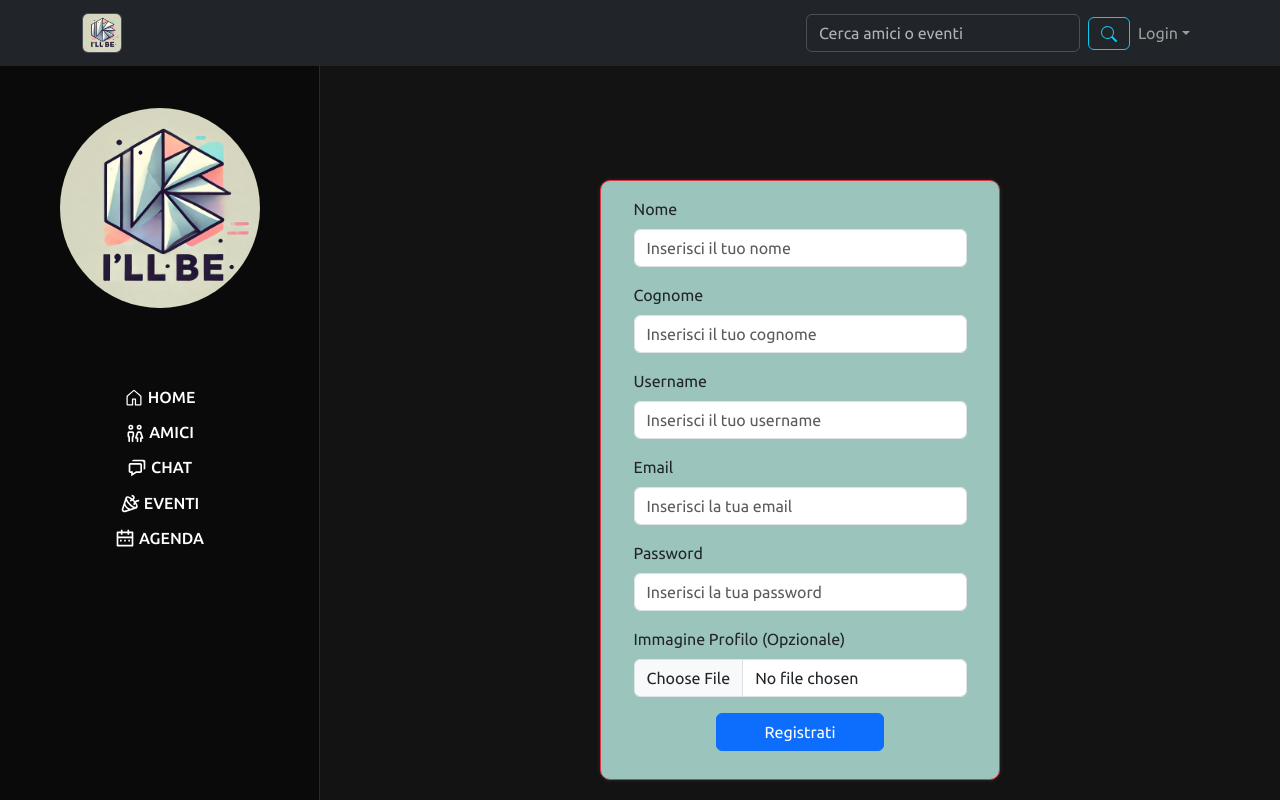
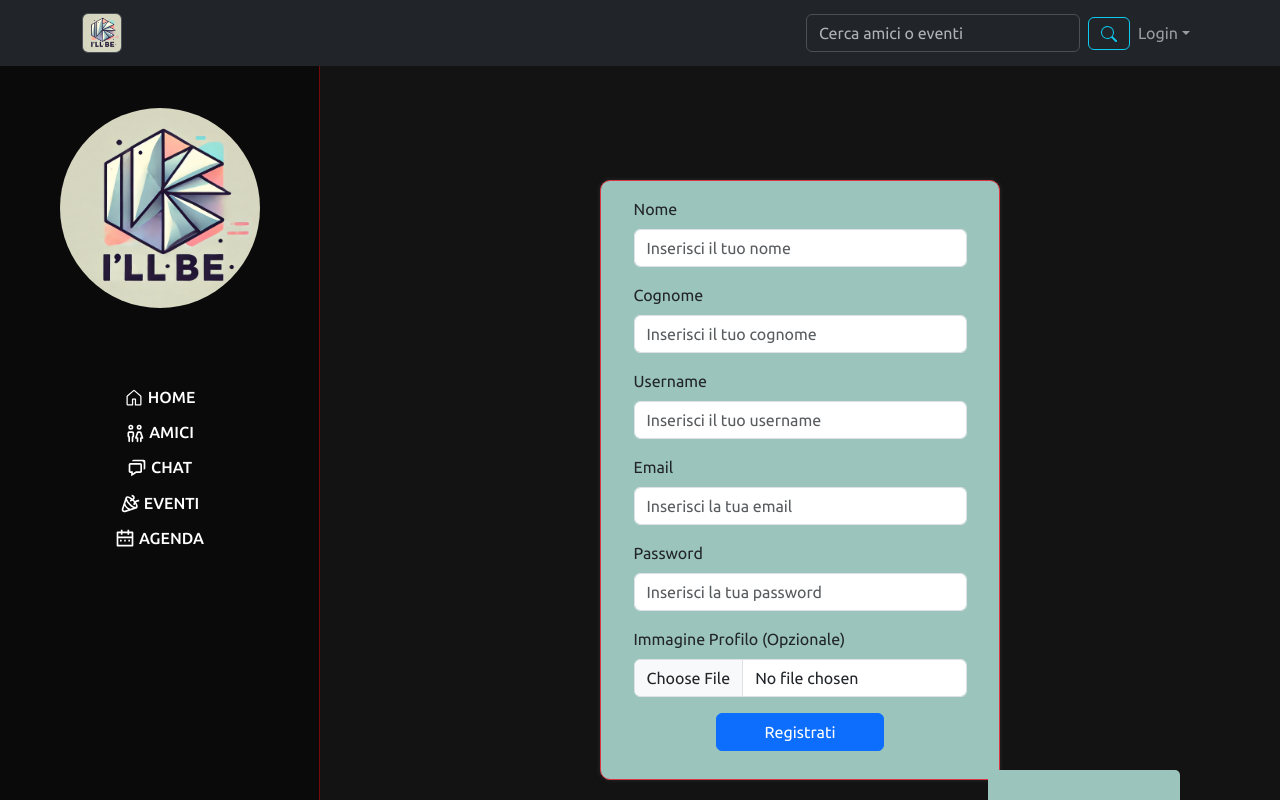
Before and after one commit to Cecchy2/i_ll_be_frontend, a React (Vite) app: page /registrazione in a window 1280 px wide. Built offline with nearby package versions, Linux system fonts and the light colour scheme; no server answers.

Commit message:
aggiunto footer

```diff
--- a/src/App.css
+++ b/src/App.css
@@ -98,6 +98,17 @@ transform: scale(1.2);
     background-color: rgb(215, 215, 193);
     min-height: 60vh;
     margin-inline: 5% ;
+  }
 
+  .chatBox{
+    width: 200px;
+    height: 30px;
+    background-color: #9BC4BC;
 
+    position: fixed;
+    bottom: 0;
+    right: 100px;
+    width: 15%;
+    z-Index: 1000;
+    border-radius: 5px 5px 0 0;
   }
--- a/src/App.jsx
+++ b/src/App.jsx
@@ -10,6 +10,7 @@ import ChatPage from "./components/ChatPage";
 import EventiPage from "./components/EventiPage";
 import LoginPage from "./components/LoginPage";
 import RegistrazionePage from "./components/RegistrazionePage";
+import Footer from "./components/Footer";
 
 function App() {
   return (
@@ -27,6 +28,7 @@ function App() {
           <Route path="/registrazione" element={<RegistrazionePage />} />
         </Routes>
       </div>
+      <Footer />
     </BrowserRouter>
   );
 }
--- a/src/components/ChatPage.jsx
+++ b/src/components/ChatPage.jsx
@@ -6,7 +6,7 @@ const ChatPage = () => {
       <h1 className="text-center mt-3 mb-5 text-white">•ChatPage•</h1>
       <Container>
         <Row>
-          <Col className="chatLines">ciao</Col>
+          <Col className="chatLines"></Col>
         </Row>
       </Container>
     </div>
--- /dev/null
+++ b/src/components/Footer.jsx
@@ -0,0 +1,11 @@
+import { Container } from "react-bootstrap";
+
+const Footer = () => {
+  return (
+    <Container className="position-relative">
+      <div className="chatBox"></div>
+    </Container>
+  );
+};
+
+export default Footer;
```
